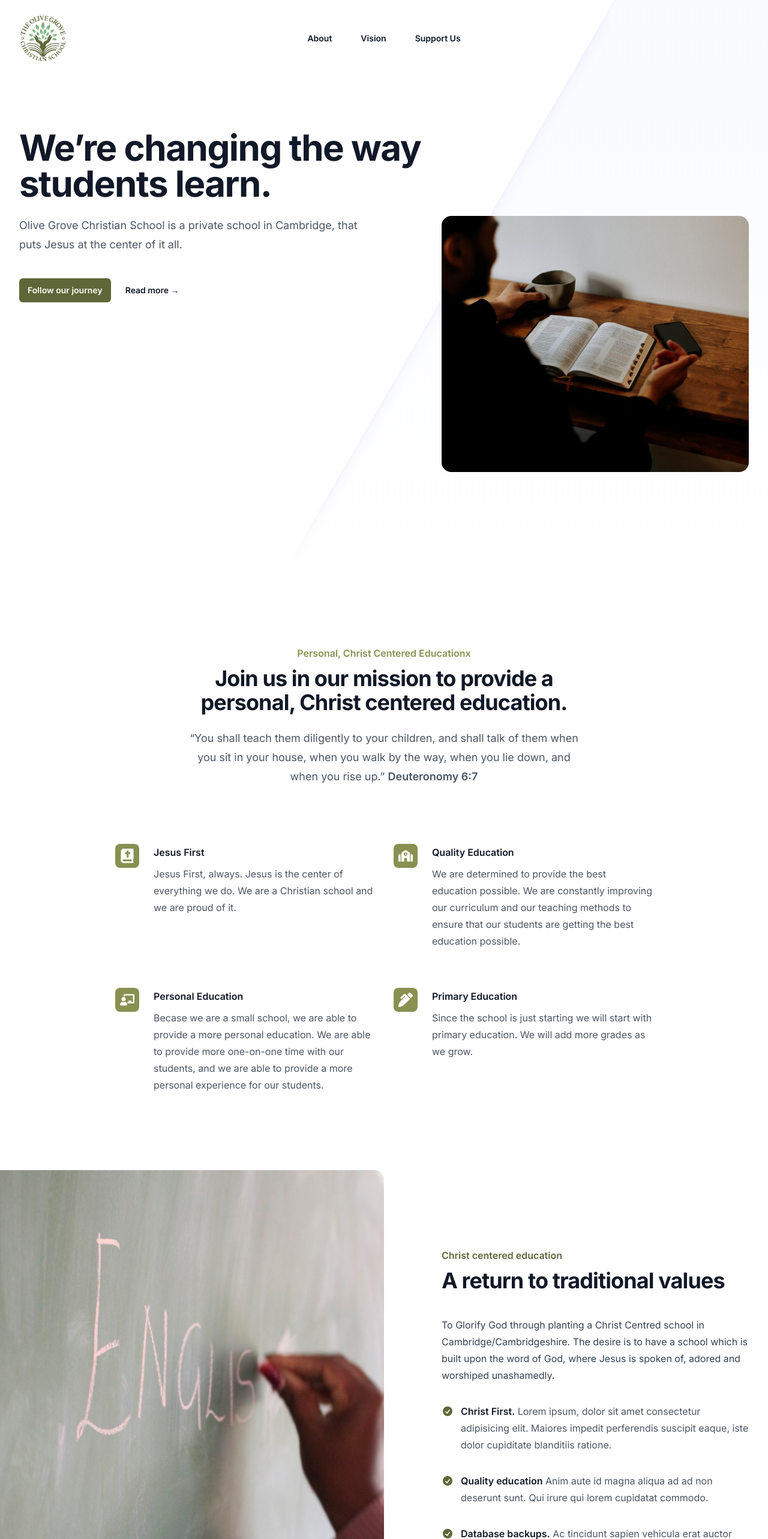
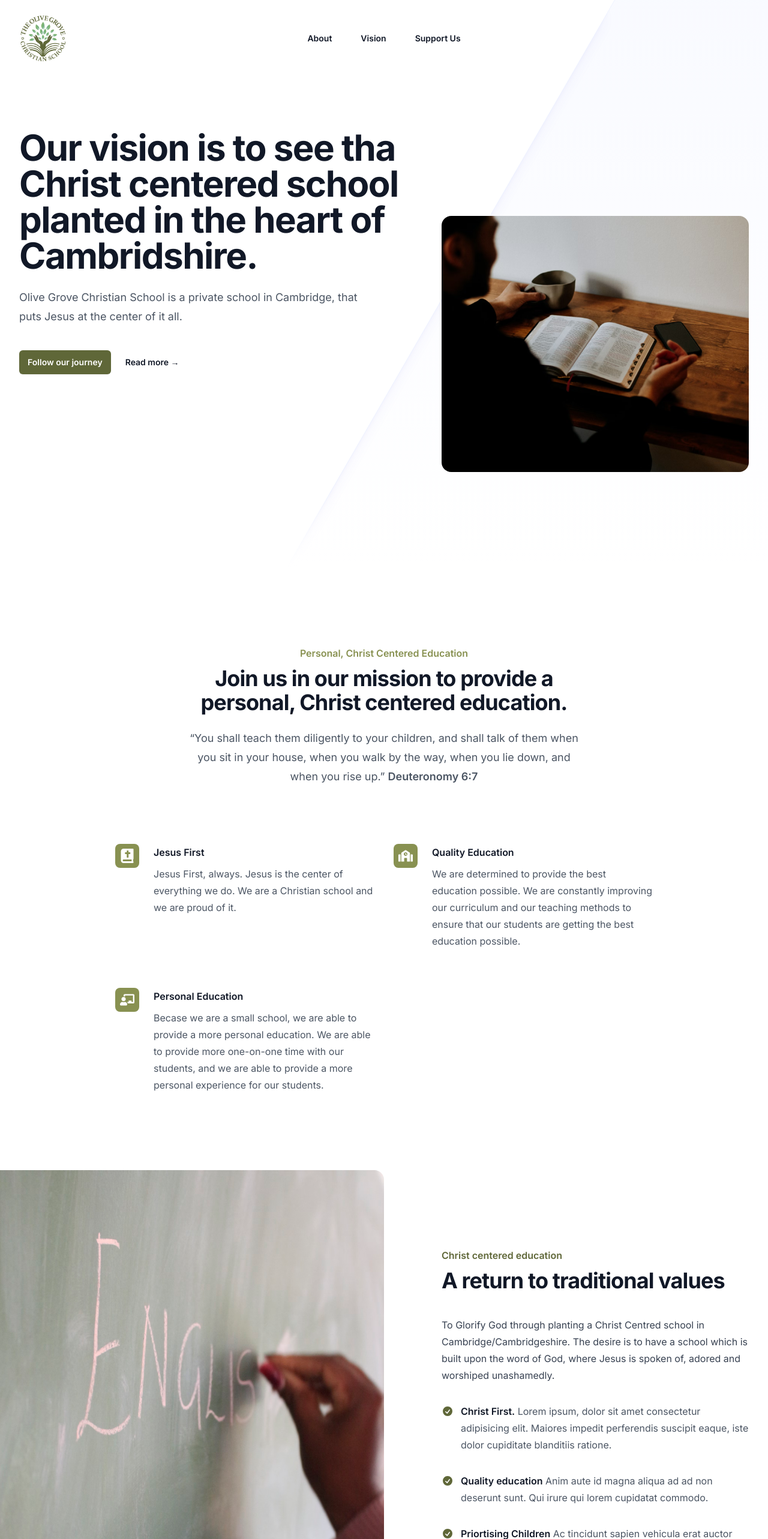
Before and after one commit to pageboy-za/ogcs, a Next.js app: page / in a window 1280 px wide. Shown: the top 2566 px of the page at 60% size. Built offline with nearby package versions, Linux system fonts and the light colour scheme.

Commit message:
text changes

```diff
--- a/src/app/api/subscribe/route.ts
+++ b/src/app/api/subscribe/route.ts
@@ -1,20 +1,20 @@
 import { NextResponse } from 'next/server';
 import { createClient } from '@supabase/supabase-js'
 
-const supabaseUrl = 'https://fcilushukbsjpbwedmdi.supabase.co'
+const supabaseUrl = process.env.NEXT_PUBLIC_SUPABASE_URL
 const supabaseKey = process.env.NEXT_PUBLIC_SUPABASE_ANON_KEY
 
-const supabase = createClient( supabaseUrl, supabaseKey!);
-
+const supabase = createClient( supabaseUrl!, supabaseKey!);
+const supaTable = process.env.NEXT_PUBLIC_SUPABASE_TABLE!;
 
   export async function POST(request:Request) {
     const {fullname, email} = await request.json();
     // console.log(fullname);
     // console.log(email);
     const timestamp = new Date().toISOString();
-    const {data, error} = await supabase.from("mailingList").insert([{created_at: timestamp, name: fullname, email: email}]);
-    console.log(data);
-    console.log(error);
+    const {data, error} = await supabase.from(supaTable).insert([{created_at: timestamp, name: fullname, email: email}]);
+    // console.log(data);
+    // console.log(error);
     console.log('Success!');
     return NextResponse.json({ res: 'Success!' });
 
--- a/src/components/About.tsx
+++ b/src/components/About.tsx
@@ -20,12 +20,6 @@ const features = [
       'Becase we are a small school, we are able to provide a more personal education.  We are able to provide more one-on-one time with our students, and we are able to provide a more personal experience for our students.',
     icon: FaChalkboardTeacher,
   },
-  {
-    name: 'Primary Education',
-    description:
-      'Since the school is just starting we will start with primary education.  We will add more grades as we grow.',
-    icon: FaPenAlt,
-  },
 ]
 
 export default function About() {
@@ -33,7 +27,7 @@ export default function About() {
     <div id="about" className="py-24 bg-white sm:py-32">
       <div className="px-6 mx-auto max-w-7xl lg:px-8">
         <div className="max-w-2xl mx-auto lg:text-center">
-          <h2 className="text-base font-semibold leading-7 text-olive-500">Personal, Christ Centered Educationx</h2>
+          <h2 className="text-base font-semibold leading-7 text-olive-500">Personal, Christ Centered Education</h2>
           <p className="mt-2 text-3xl font-bold tracking-tight text-gray-900 sm:text-4xl">
             Join us in our mission to provide a personal, Christ centered education.
           </p>
--- a/src/components/Hero.tsx
+++ b/src/components/Hero.tsx
@@ -100,7 +100,7 @@ export default function Hero() {
         <div className="px-6 py-32 mx-auto max-w-7xl sm:py-40 lg:px-8">
           <div className="max-w-2xl mx-auto lg:mx-0 lg:grid lg:max-w-none lg:grid-cols-2 lg:gap-x-16 lg:gap-y-6 xl:grid-cols-1 xl:grid-rows-1 xl:gap-x-8">
             <h1 className="max-w-2xl text-4xl font-bold tracking-tight text-gray-900 sm:text-6xl lg:col-span-2 xl:col-auto">
-              We’re changing the way students learn.
+              Our vision is to see tha Christ centered school planted in the heart of Cambridshire.
             </h1>
             <div className="max-w-xl mt-6 lg:mt-0 xl:col-end-1 xl:row-start-1">
               <p className="text-lg leading-8 text-gray-600">
--- a/src/components/Newsletter.tsx
+++ b/src/components/Newsletter.tsx
@@ -32,7 +32,7 @@ export default function Newsletter() {
   };
 
   return (
-    <div id="newsletter" className="py-16 bg-olive-700 sm:py-24 lg:py-32">
+    <div id="newsletter" className="py-16 rounded-lg bg-olive-700 sm:py-24 lg:py-32">
       <div className="grid grid-cols-1 gap-10 px-6 mx-auto max-w-7xl lg:grid-cols-12 lg:gap-8 lg:px-8">
         {subscribed ? (
           <div className="max-w-xl text-3xl font-bold tracking-tight text-white sm:text-4xl lg:col-span-7">
--- a/src/components/Vision.tsx
+++ b/src/components/Vision.tsx
@@ -47,7 +47,7 @@ export default function Vision() {
                 <li className="flex gap-x-3">
                   <CheckCircleIcon className="flex-none w-5 h-5 mt-1 text-olive-600" aria-hidden="true" />
                   <span>
-                    <strong className="font-semibold text-gray-900">Database backups.</strong> Ac tincidunt sapien
+                    <strong className="font-semibold text-gray-900">Priortising Children</strong> Ac tincidunt sapien
                     vehicula erat auctor pellentesque rhoncus. Et magna sit morbi lobortis.
                   </span>
                 </li>
```
